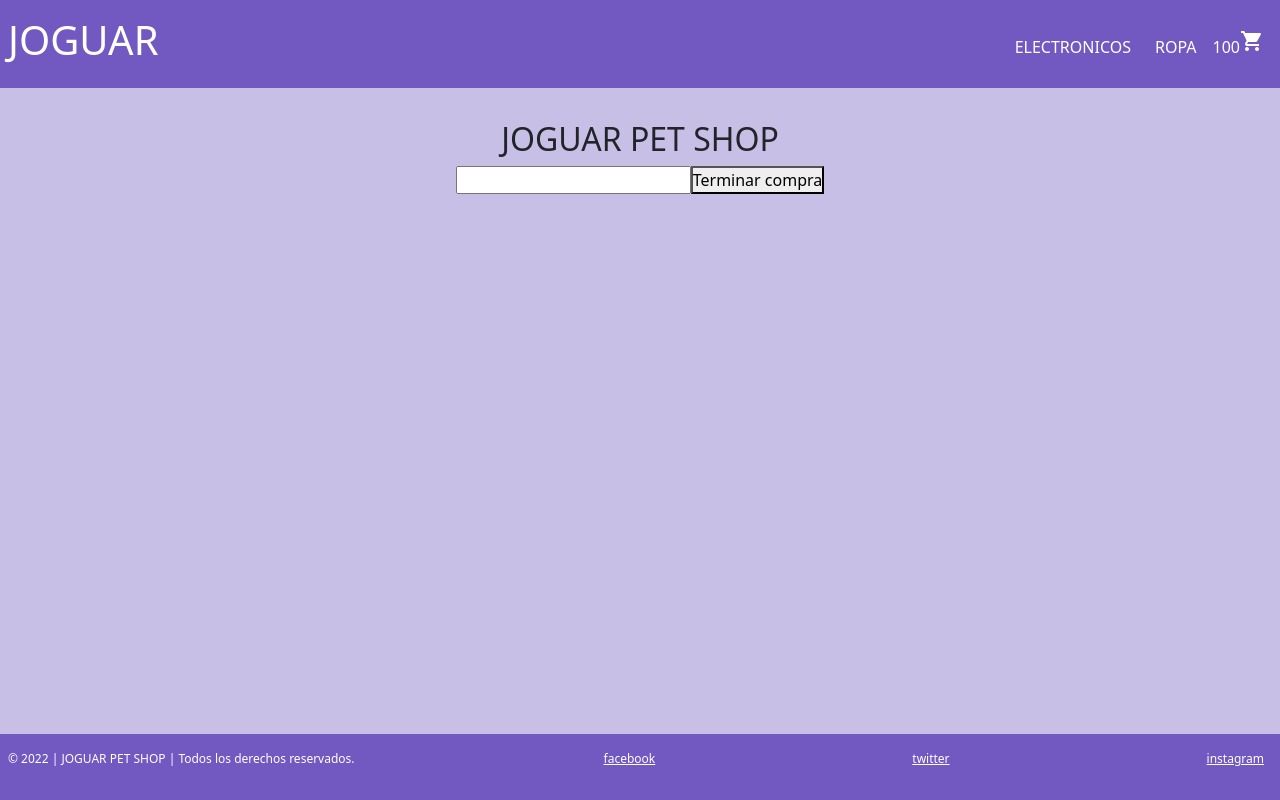
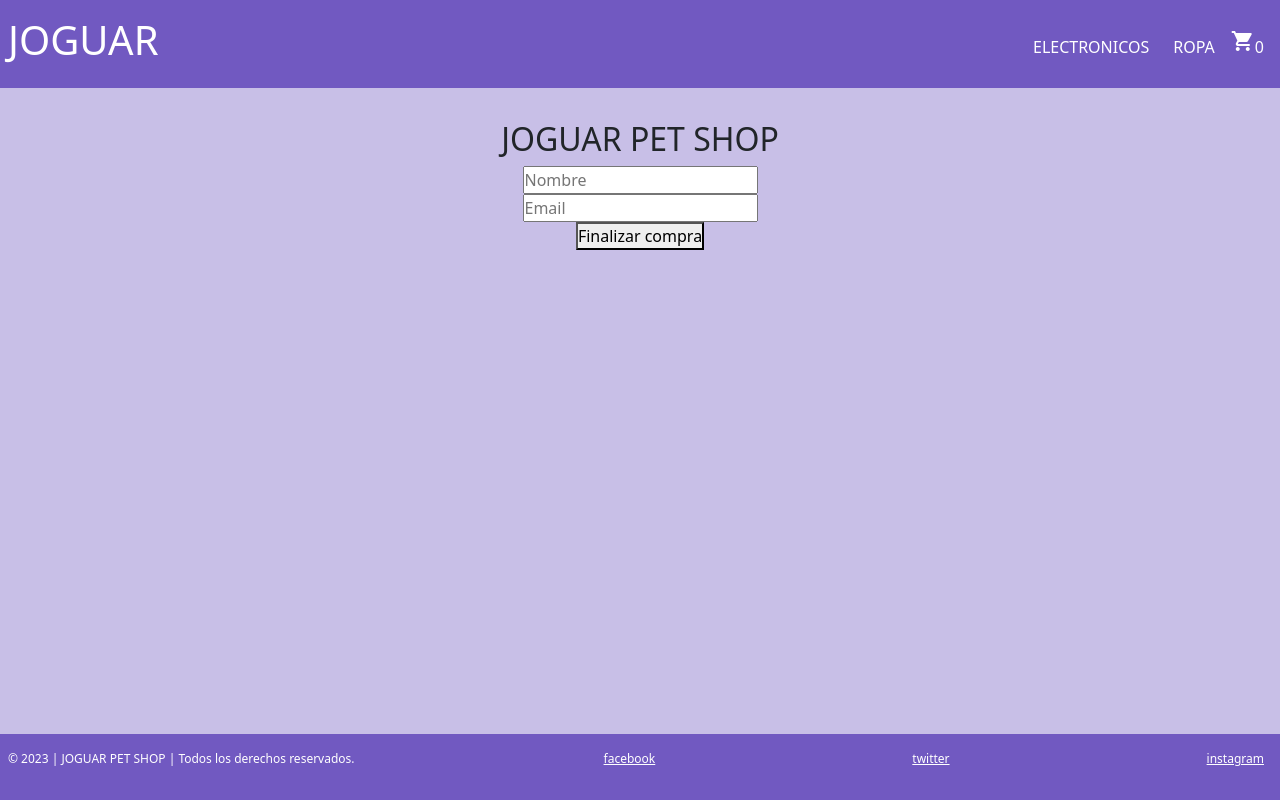
Before and after one commit to joguar27/miprimerapp, a React (Create React App) app: page /carrito in a window 1280 px wide. Built offline with nearby package versions, Linux system fonts and the light colour scheme.

Commit message:
agregue filtros faltantes

```diff
--- a/src/components/Carrito.js
+++ b/src/components/Carrito.js
@@ -1,23 +1,34 @@
-import React from 'react'
+import React from "react";
 //import { handleClick } from './utils'
+import { useState } from "react";
 
 const Carrito = () => {
+  const [nombre, setNombre] = useState("");
+  const [email, setEmail] = useState("");
 
+  const handleClick = (e) => {
+    console.log(nombre, email);
+  };
 
-    const handleClick = (e) => {
-        console.log(e.target)
-    }
+  const handleChangeName = (e) => {
+    setNombre(e.target.value);
+  };
 
-    const handleChange = (e) => {
-        console.log(e.target)
-    }
+  const handleChangeEmail = (e) => {
+    setEmail(e.target.value);
+  };
 
   return (
     <div>
-        <input type="text" onChange={handleChange}/>
-        <button onClick={handleClick}>Terminar compra</button>
+      <div>
+        <input type="text" onChange={handleChangeName} placeholder="Nombre" />
+      </div>
+      <div>
+        <input type="text" onChange={handleChangeEmail} placeholder="Email" />
+      </div>
+      <button onClick={handleClick}>Finalizar compra</button>
     </div>
-  )
-}
+  );
+};
 
-export default Carrito
+export default Carrito;
--- /dev/null
+++ b/src/components/CartWidget.js
@@ -0,0 +1,20 @@
+import React from "react";
+import { NavLink } from "react-router-dom";
+import { useCarrito } from "./CustomProvider";
+
+const CartWidget = () => {
+
+  const { totalProductos, setTotalProductos } = useCarrito()
+
+  return (
+    <NavLink to="/carrito">
+        {/* <button onClick={()=>{
+            setTotalProductos(totalProductos + 1)
+        }}>Test</button> */}
+      <span className="material-icons">shopping_cart</span>
+      {totalProductos}
+    </NavLink>
+  );
+};
+
+export default CartWidget;
--- /dev/null
+++ b/src/components/CustomProvider.js
@@ -0,0 +1,51 @@
+import { createContext, useContext, useEffect, useState } from 'react'
+//import React from 'react'
+
+export const contexto = createContext()
+const Provider = contexto.Provider
+//el contexto se lee asi:
+//import {useContext} from 'react'
+//const valorDelContexto = useContext(objetoContexto)
+export const useCarrito = () => {
+    const valorDelContexto =  useContext(contexto)
+    return valorDelContexto
+}
+
+const CustomProvider = ({children}) => {
+
+    const [carrito, setCarrito] = useState([])
+    const [totalProductos, setTotalProductos] = useState(0)
+
+    const agregarProducto = (producto, cantidad) => {
+        //const copia = [ ...arr ]
+        //copia.´push(producto)
+        //setCarrito(copia)
+    }
+
+    const eliminarProducto = (id)=>{}
+
+    const vaciarCarrito = ()=>{
+        setCarrito([])
+    }
+
+    const estaEnCarrito = (id) => {
+        //return true | false
+    }
+
+
+    const valorDelContexto = {
+        carrito : carrito,
+        totalProductos : totalProductos,
+        // setCarrito : setCarrito,
+        // setTotalProductos : setTotalProductos
+        agregarProducto : agregarProducto
+    }
+
+  return (
+        <Provider value={valorDelContexto}>
+            {children}
+        </Provider>
+  )
+}
+
+export default CustomProvider
--- a/src/components/Footer.js
+++ b/src/components/Footer.js
@@ -1,8 +1,14 @@
-import Nav from "./Nav";
+import { useCarrito } from "./CustomProvider";
+import Nav from "./Nav"
+
 const Footer = () => {
+
+// const {totalProductos} = useCarrito()
+
   return (
     <footer>
-      <p>&copy; 2022 | JOGUAR PET SHOP | Todos los derechos reservados.</p>
+      {/* {totalProductos} */}
+      <p>&copy; 2023 | JOGUAR PET SHOP | Todos los derechos reservados.</p>
       <Nav
         textLinkFooter="facebook"
         hrefLinkFooter="https://www.facebook.com/"
@@ -15,16 +21,7 @@ const Footer = () => {
         textLinkFooter="instagram"
         hrefLinkFooter="https://www.instagram.com/"
       />
-
-      {/* <li>
-        <a href="https://www.twitter.com/" target="blank"
-            ><i class="fa-brands fa-twitter"></i>
-        </a>
-        </li> */}
     </footer>
-  );
-};
+  )
+}
 export default Footer;
-
-//textLinkFooter="Twitter" /linea 7
-//hrefLinkFooter="https://www.facebook.com/" /linea 8
--- a/src/components/ItemCount.js
+++ b/src/components/ItemCount.js
@@ -38,7 +38,7 @@ const ItemCount = ({stock, onAdd}) => {
         <p>Cantidad : {contador}</p>
         <button onClick={handleRestar}>-</button>
         <br />
-        <button onClick={handleConfirmar}>Confirmar</button>
+        <button onClick={handleConfirmar}>Comprar</button>
     </div>
   )
 }
--- a/src/components/ItemDetail.js
+++ b/src/components/ItemDetail.js
@@ -2,13 +2,16 @@ import React from "react";
 import ItemCount from "./ItemCount";
 
 const ItemDetail = ({ titulo, imagen, desc, stock = 5 }) => {
+
+  //const { setCarrito } = useCarrito();
+
   const onAdd = (parametro) => {
     console.log(parametro);
   };
 
   return (
     <div>
-      <h3>Detalle del Producto - $ 8.000</h3>
+      <h3>Detalle del Producto 1 - $ 8.000</h3>
       {/* picsum */}
       <img src="https://picsum.photos/200/300" alt="picsum" />
       <p>
--- a/src/components/ItemDetailContainer.js
+++ b/src/components/ItemDetailContainer.js
@@ -4,7 +4,7 @@ import ItemDetail from "./ItemDetail";
 const ItemDetailContainer = () => {
     //console.log(window.location.pathname)
 const params = useParams()
-console.log(params.id)
+//console.log(params.id)
 
   return (
     <ItemDetail/>
--- a/src/components/ItemListContainer.js
+++ b/src/components/ItemListContainer.js
@@ -3,6 +3,7 @@ import ItemList from "./ItemList";
 import { useParams } from "react-router-dom";
 
 const ItemListContainer = () => {
+
     const [load, setLoad] = useState(false);
     const [productos, setProductos] = useState([]);
 
@@ -34,7 +35,8 @@ const ItemListContainer = () => {
     .catch((error) => {
         console.log(error)
         })
-    }, [])
+    }, [props])
+
     return (
         <>
             {load ? "Bienvenido a Joguar Pet Shop" : "Cargando..."}
--- a/src/components/Nav.js
+++ b/src/components/Nav.js
@@ -1,7 +1,14 @@
+import { useContext } from "react";
 import { Link, NavLink } from "react-router-dom";
+import CartWidget from "./CartWidget";
+import { contexto } from "./CustomProvider";
+
 const Nav = (props) => {
   //const { isHeader : isHeader } = props
   const { isHeader, textLinkFooter, hrefLinkFooter } = props;
+
+  const { totalProductos } = useContext(contexto)
+  //console.log(valorDelContexto)
 
   // const isHeader = props.isHeader || false
   // const textLinkFooter = props.textLinkFooter || ""
@@ -16,16 +23,7 @@ const Nav = (props) => {
         <NavLink className="header__link" to="/productos/ropa">
           ROPA
         </NavLink>
-        {/* <NavLink className="header__link" to="#">
-          CONTACTO
-        </NavLink> */}
-        <NavLink to="/carrito">
-        {/* <a href="#"> */}
-          <span className="counter-cart">100</span>
-          <span className="material-icons">shopping_cart</span>
-        {/* </a> */}
-        </NavLink>
-        {/* <a className="contador__carrito" href="#">0</a> */}
+        <CartWidget />
       </nav>
     )
   } else {
```
Also changed, not shown: src/components/App.js (+12 -18 lines), src/components/Card.js (line endings or trailing spaces).
